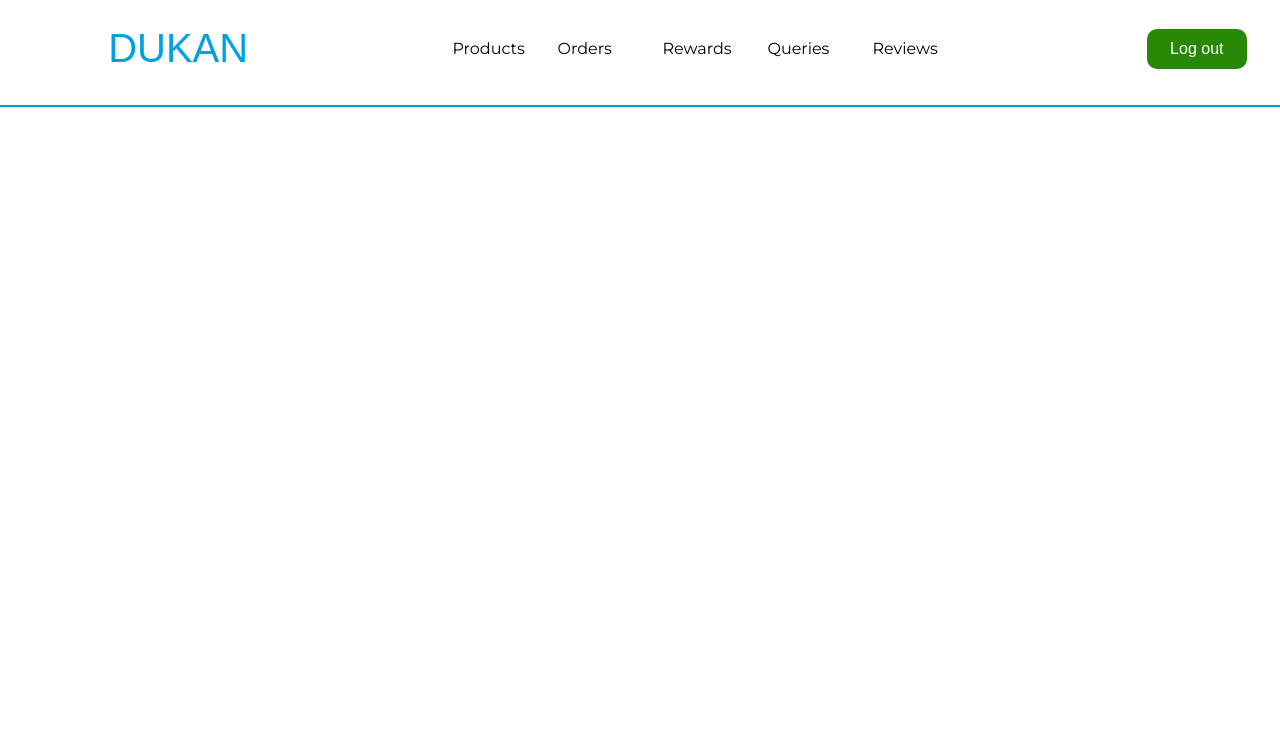
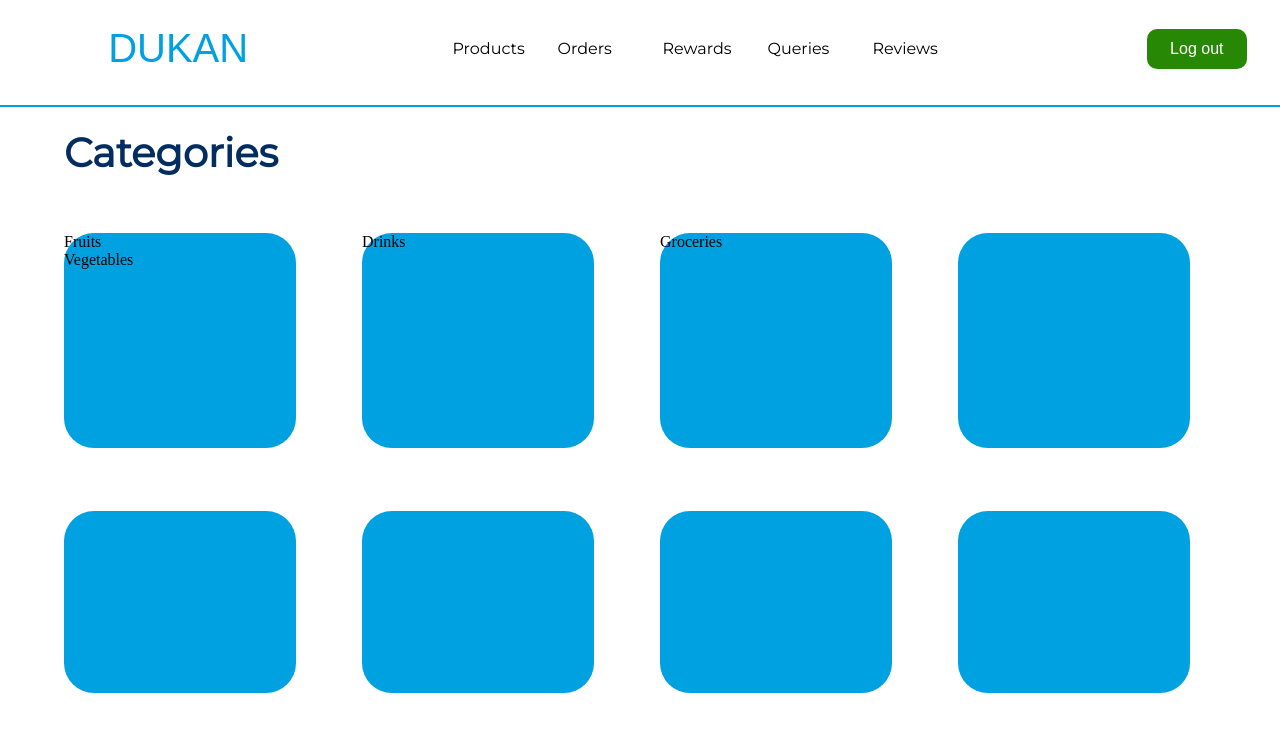
Before and after one commit to ABHISHEK-PANDEY2/dukan, a plain HTML site: page grahak.html in a window 1280 px wide. Drawn offline with Linux system fonts and the light colour scheme; a web font is replaced by a local one.

Commit message:
jhatu commit

```diff
--- a/css/grahak.css
+++ b/css/grahak.css
@@ -19,6 +19,14 @@ nav {
   display: flex;
   align-items: center;
   width: 100vw;
+}
+
+h1 {
+  color: #032d60;
+  font-family: "Montserrat", sans-serif;
+  font-size: 2.5rem;
+  font-weight: 600;
+  text-align: start;
 }
 
 nav ul {
@@ -59,3 +67,28 @@ nav ul {
   color: white;
   background-color: rgb(39, 136, 6);
 }
+
+.main {
+  display: flex;
+  flex-direction: column;
+  width: 90vw;
+  margin: auto;
+  gap: 30px;
+}
+.catogaries {
+  display: grid;
+  grid-template-columns: repeat(4, 1fr);
+  gap: 40px;
+  height: 60vh;
+}
+.items {
+  height: 90%;
+  width: 90%;
+  border-radius: 30px;
+  background-color: #00a1e0;
+}
+
+.items:hover {
+  box-shadow: 1px 1px 20px rgba(121, 117, 117, 0.738);
+  cursor: pointer;
+}
--- a/grahak.html
+++ b/grahak.html
@@ -34,7 +34,19 @@
       </nav>
       <hr />
     </div>
-    <div class="main"></div>
+    <div class="main">
+      <h1>Categories</h1>
+      <div class="catogaries">
+        <div class="items">Fruits <br />Vegetables</div>
+        <div class="items">Drinks</div>
+        <div class="items">Groceries</div>
+        <div class="items"></div>
+        <div class="items"></div>
+        <div class="items"></div>
+        <div class="items"></div>
+        <div class="items"></div>
+      </div>
+    </div>
 
     <script src="./js/grahak.js"></script>
   </body>
--- a/js/dukandaar.js
+++ b/js/dukandaar.js
@@ -34,8 +34,4 @@ function submit() {
     <div class="price">${rate.value}</div>
     <div class="exp-date">${date.value || "-"}</div>
   </div>`;
-  item.value = "";
-  qnty.value = "";
-  rate.value = "";
-  date.value = "";
 }
```
Also changed, not shown: grahak-login.html (+5 -1 lines), js/backend.js (+11 -7 lines).
